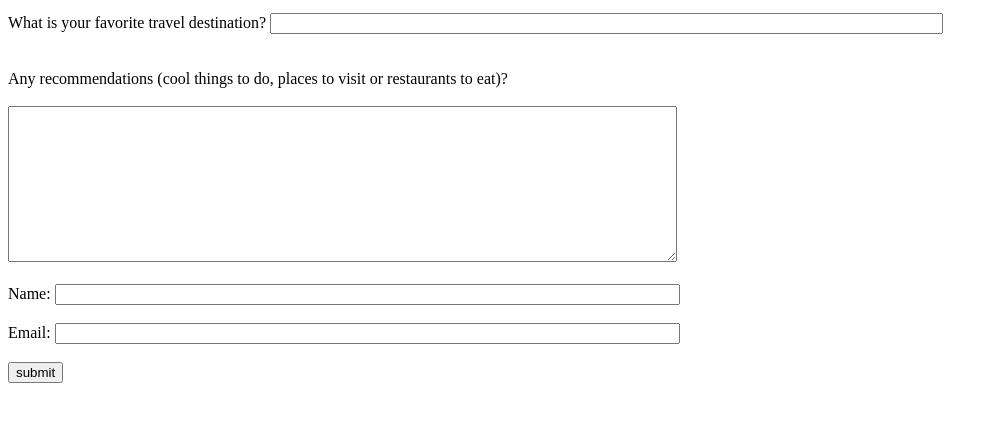
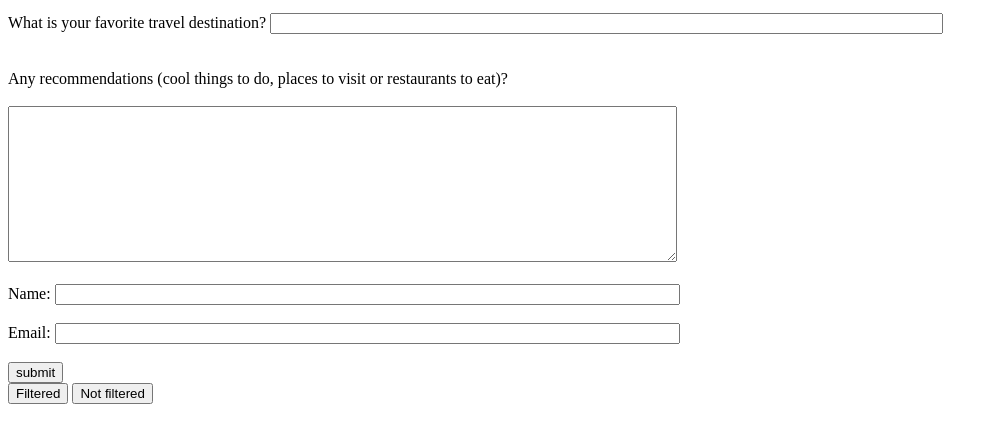
Before and after one commit to SegmentOliver/SegmentOliver.github.io, a plain HTML site: page index.html in a window 1280 px wide. Shown: the part 101-544 px from the top of the page, without its empty margins (0-998 px from the left). Drawn offline with Linux system fonts and the light colour scheme.

Commit message:
Update index.html

```diff
--- a/index.html
+++ b/index.html
@@ -30,6 +30,8 @@
     <br><br>
     <input name="submit" type="submit" value="submit"/>
 </form>
+    <button onclick="analytics.track('destination filtered')">Filtered</button>
+    <button onclick="analytics.track('destination sent')">Not filtered</button>
     <!--Identify and track script -->
     <script type="text/javascript">
           function identify(e){
```
